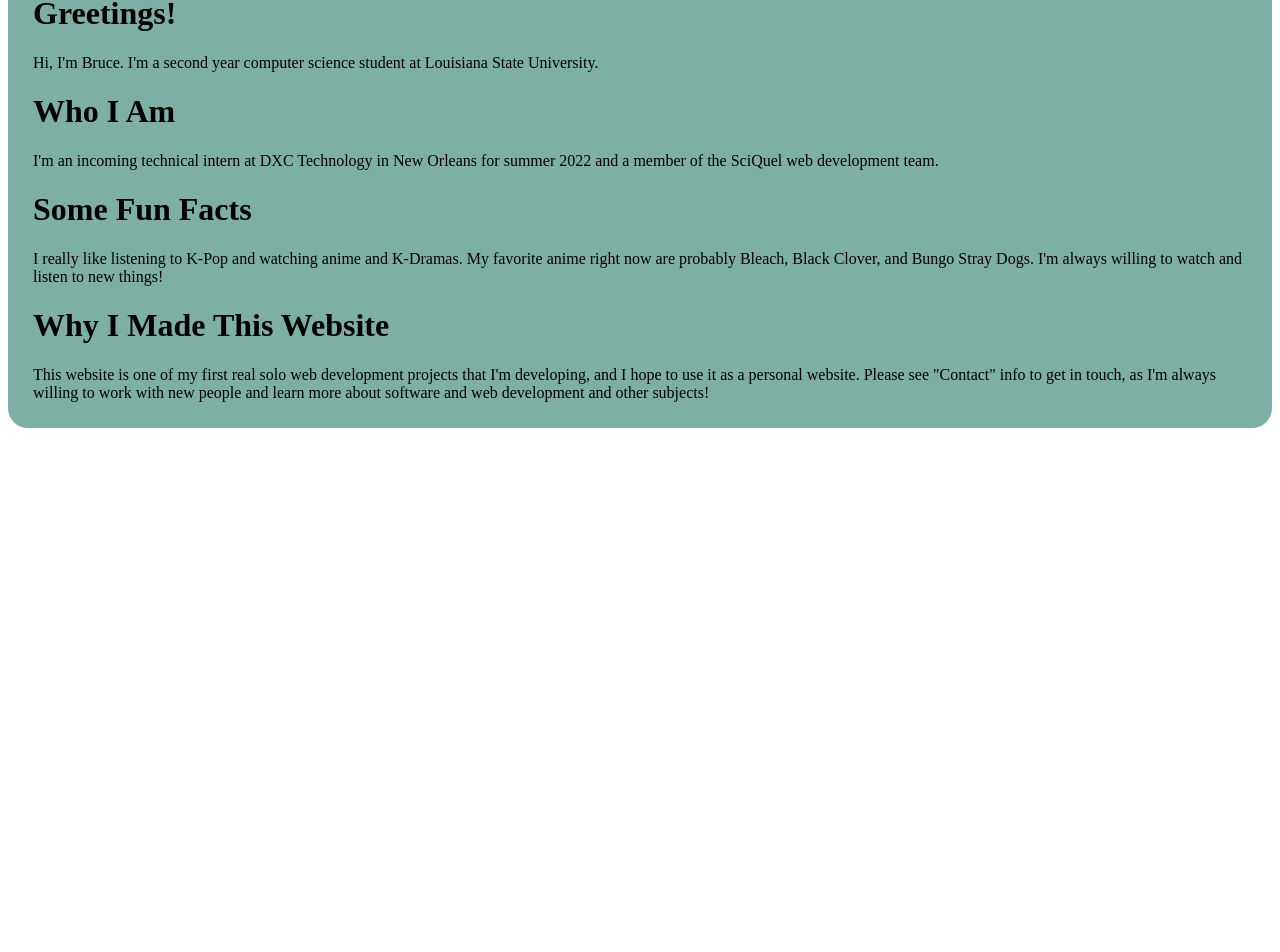
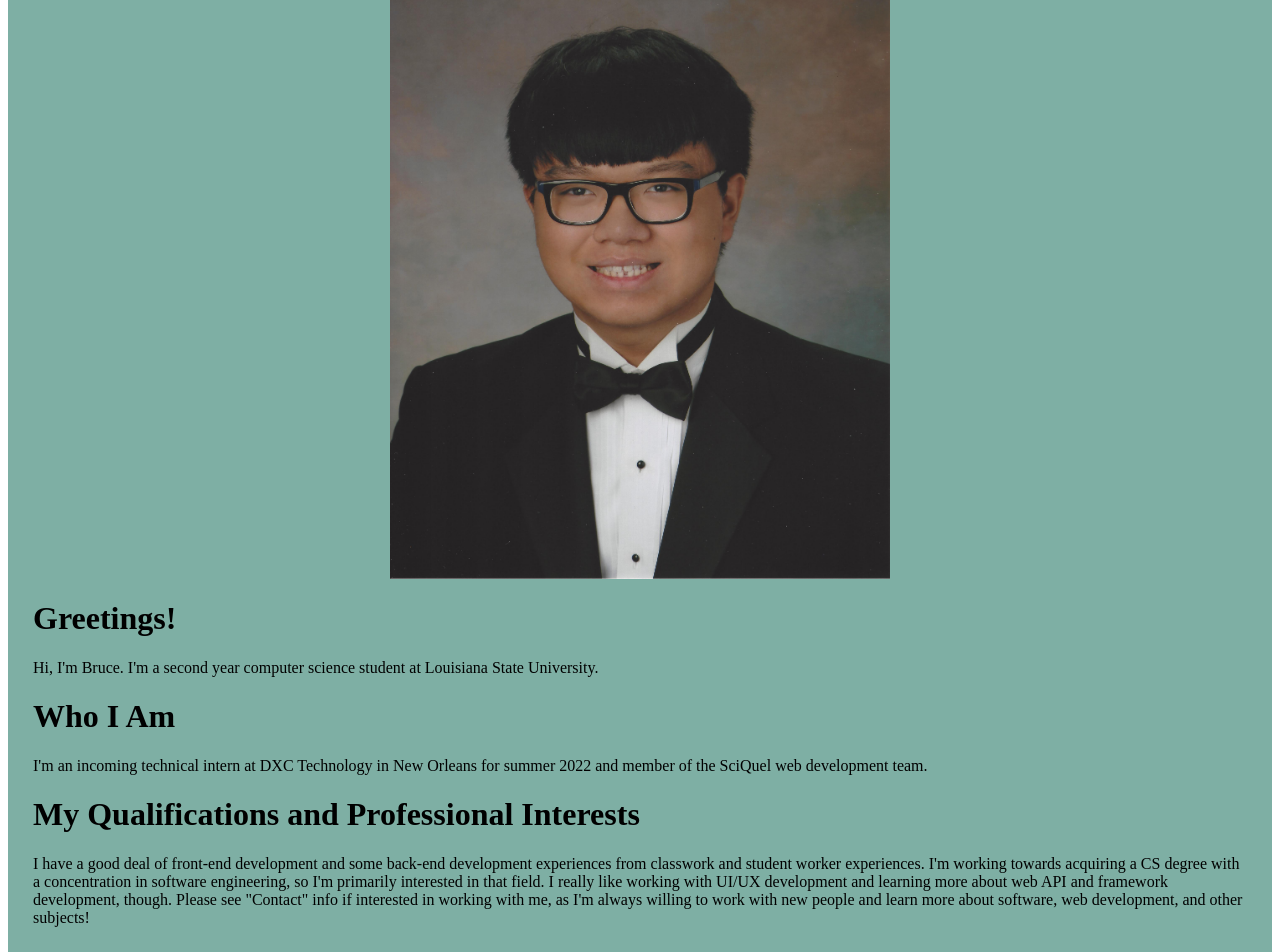
Before and after one commit to bquach1/website, a React (Create React App) app: page /about in a window 1280 px wide. Shown: the part 139-1091 px from the top of the page. Before the commit the page ends 800 px from the top, so only its background shows below. Built offline with nearby package versions, Linux system fonts and the light colour scheme.

Commit message:
Add personal image and folder, fix up about page.

```diff
--- a/src/App.css
+++ b/src/App.css
@@ -8,10 +8,16 @@
 }
 
 .wrapper {
-  padding:10px 25px 10px 25px;
+  padding:15px 25px 15px 25px;
   margin-top:10px;
   background-color:rgb(126, 175, 164);
   border-radius:20px;
   min-height:100%;
   justify-content:center;
 }
+
+img {
+  display: block;
+  margin-left: auto;
+  margin-right: auto;
+}
--- a/src/pages/about.js
+++ b/src/pages/about.js
@@ -3,6 +3,7 @@ import React from "react";
 const About = () => {
   return (
     <div class="wrapper">
+      <img src={require('./images/personal_profile.jpg')} alt="Headshot" width="500" height ="600"/>
       <h1>
         Greetings!
       </h1>
@@ -15,8 +16,22 @@ const About = () => {
       </h1>
         <p>
           I'm an incoming technical intern at DXC
-          Technology in New Orleans for summer 2022 and a member of
+          Technology in New Orleans for summer 2022 and member of
           the SciQuel web development team.
+        </p>
+      <h1>
+        My Qualifications and Professional Interests
+      </h1>
+        <p>
+          I have a good deal of front-end development and some back-end
+          development experiences from classwork and student worker experiences.
+          I'm working towards acquiring a CS degree with a concentration in
+          software engineering, so I'm primarily interested in that field.
+          I really like working with UI/UX development and learning more about
+          web API and framework development, though. Please see "Contact" info
+          if interested in working with me, as I'm always willing
+          to work with new people and learn more about software, web development,
+          and other subjects!
         </p>
       <h1>
         Some Fun Facts
@@ -33,10 +48,7 @@ const About = () => {
         <p>
           This website is one of my first real solo web development
           projects that I'm developing, and I hope to use it as
-          a personal website. Please see "Contact" info to get in
-          touch, as I'm always willing to work with new people and
-          learn more about software and web development and other
-          subjects!
+          a personal website.
         </p>
     </div>
   );
```
Also changed, not shown: src/pages/images/personal_profile.jpg (added).
